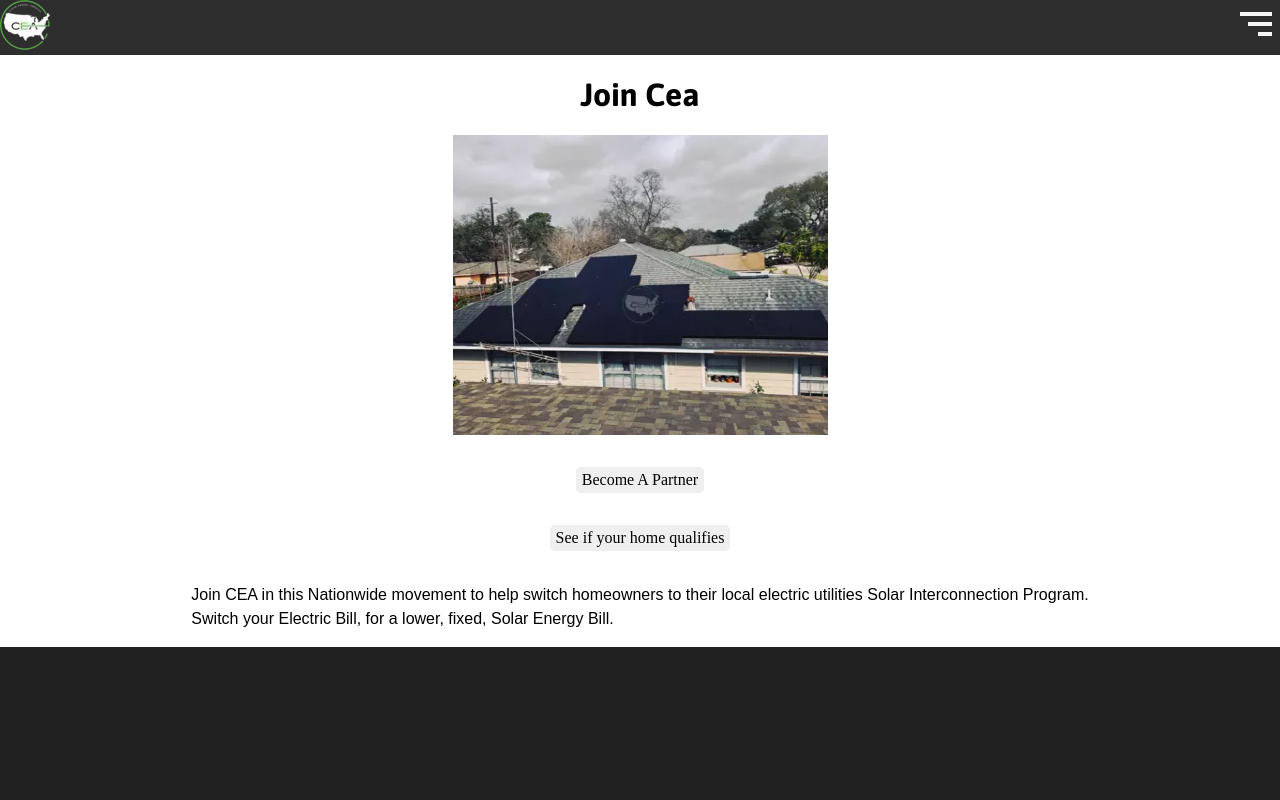
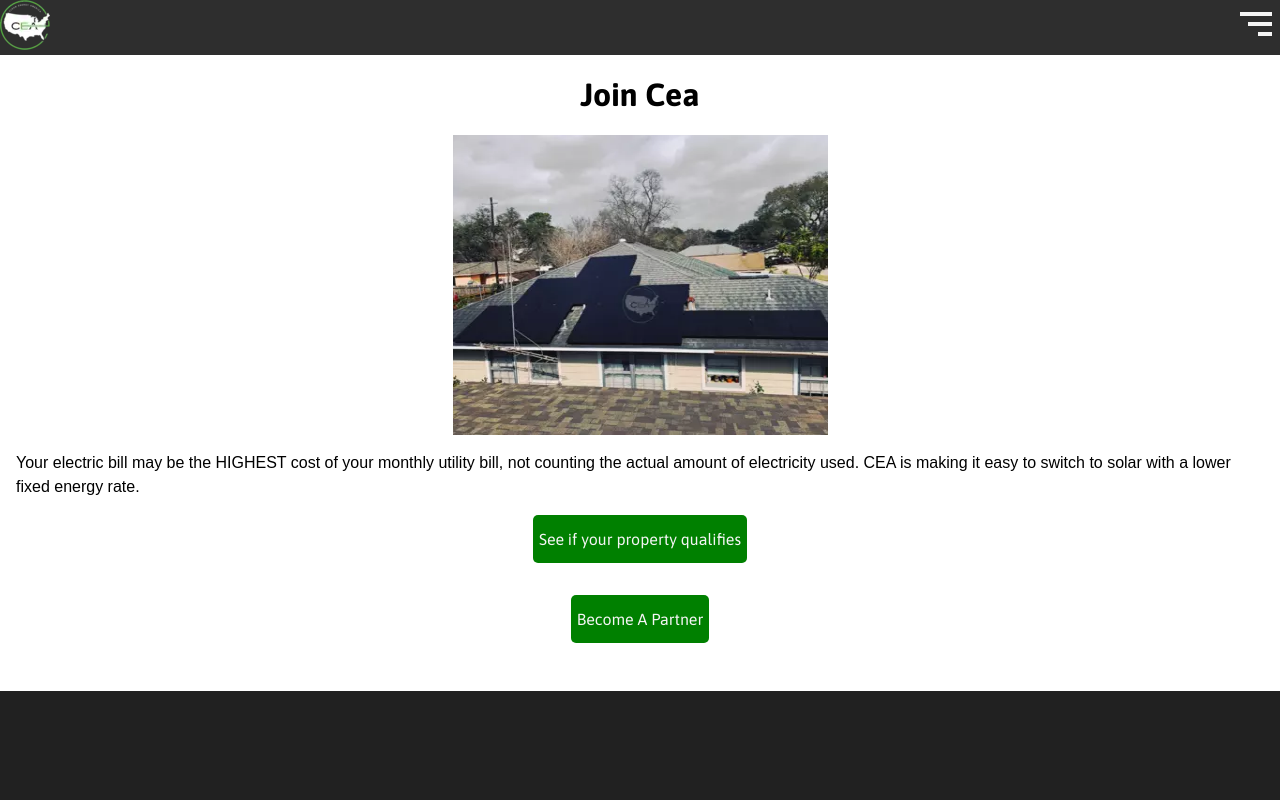
Before and after one commit to eric-santosCEA/second-solarcea, a React (Create React App) app: page /sales-partner in a window 1280 px wide. Shown: the top 800 px of the page. Built offline with nearby package versions, Linux system fonts and the light colour scheme.

Commit message:
added copy to partner page

```diff
--- a/src/components/Home.js
+++ b/src/components/Home.js
@@ -14,7 +14,7 @@
       <div className="hero">
         <h1>Our goal is to protect our environment for generations to come.</h1>
         <Link to="/sales-partner" className="link">
-          Enroll
+          See If You Qualify
         </Link>
       </div>
 
@@ -84,7 +84,9 @@
           take advantage of all these benefits, and more, thereby lowering your
           energy bills and helping the environment!
         </p>
-        <button>Lorem ipsum dolor sit amet.</button>
+        <a href="https://clean-energy-america.estimate.demand-iq.com/">
+          <button>See If You Qualify</button>
+        </a>
 
         <h6>
           Clean Energy America is here to make the transition into solar simple
@@ -138,7 +140,9 @@
             Clean energy works for everyone. And it is good for the economy, our
             communities and our environment.
           </p>
-          <button>Lorem ipsum dolor sit amet consectetur.</button>
+          <a href="https://clean-energy-america.estimate.demand-iq.com/">
+            <button>See If You Qualify</button>
+          </a>
         </section>
         <section className="testimonials">
           <h1>Testimonials</h1>
@@ -189,10 +193,13 @@
         </section>
       </section>
       <div className="estimate">
-        <h1>No need to wait, get your estimate now</h1>
+        <h1>
+          If you think you qualify, apply today to see how it could work for
+          you.
+        </h1>
 
         <a href="https://clean-energy-america.estimate.demand-iq.com/">
-          <button>Get an estimate</button>
+          <button>See If You Qualify</button>
         </a>
       </div>
       <Footer />
--- a/src/components/SalesPartner.js
+++ b/src/components/SalesPartner.js
@@ -18,26 +18,20 @@
             width="375"
           />
         </picture>
+
+        <p>
+          Your electric bill may be the HIGHEST cost of your monthly utility
+          bill, not counting the actual amount of electricity used. CEA is
+          making it easy to switch to solar with a lower fixed energy rate.
+        </p>
         <section className="buttons">
+          <a href="https://clean-energy-america.estimate.demand-iq.com/">
+            <button>See if your property qualifies</button>
+          </a>
           <a href="https://ceadash.com/application/">
             <button>Become A Partner</button>
           </a>
-          <a href="https://clean-energy-america.estimate.demand-iq.com/">
-            <button>See if your home qualifies</button>
-          </a>
         </section>
-
-        <figure>
-          <blockquote>
-            <p>
-              Join CEA in this Nationwide movement to help switch homeowners to
-              their local electric utilities Solar Interconnection Program.
-            </p>
-            <p>
-              Switch your Electric Bill, for a lower, fixed, Solar Energy Bill.
-            </p>
-          </blockquote>
-        </figure>
       </div>
       <Footer />
     </>
--- a/src/styles/home.css
+++ b/src/styles/home.css
@@ -237,7 +237,7 @@
   justify-content: center;
   align-items: center;
   flex-flow: column;
-  padding: 5rem;
+  padding: 3rem;
 }
 .estimate h1 {
   margin: 1rem 0;
--- a/src/styles/home.less
+++ b/src/styles/home.less
@@ -212,7 +212,7 @@
   justify-content: center;
   align-items: center;
   flex-flow: column;
-  padding: 5rem;
+  padding: 3rem;
   h1 {
     margin: 1rem 0;
   }
--- a/src/styles/partner.css
+++ b/src/styles/partner.css
@@ -23,6 +23,10 @@
   border-radius: 5px;
   border: none;
   cursor: pointer;
+  height: 3rem;
+  background-color: green;
+  color: whitesmoke;
+  font-family: Asap, sans-serif;
 }
 .partner figure blockquote p {
   border-bottom: 1rem;
--- a/src/styles/partner.less
+++ b/src/styles/partner.less
@@ -22,6 +22,11 @@
         border-radius: 5px;
         border: none;
         cursor: pointer;
+        height: 3rem;
+        font-family: Asap, sans-serif;
+        background-color: green;
+        color: whitesmoke;
+        font-family: Asap, sans-serif;
       }
     }
   }
```
